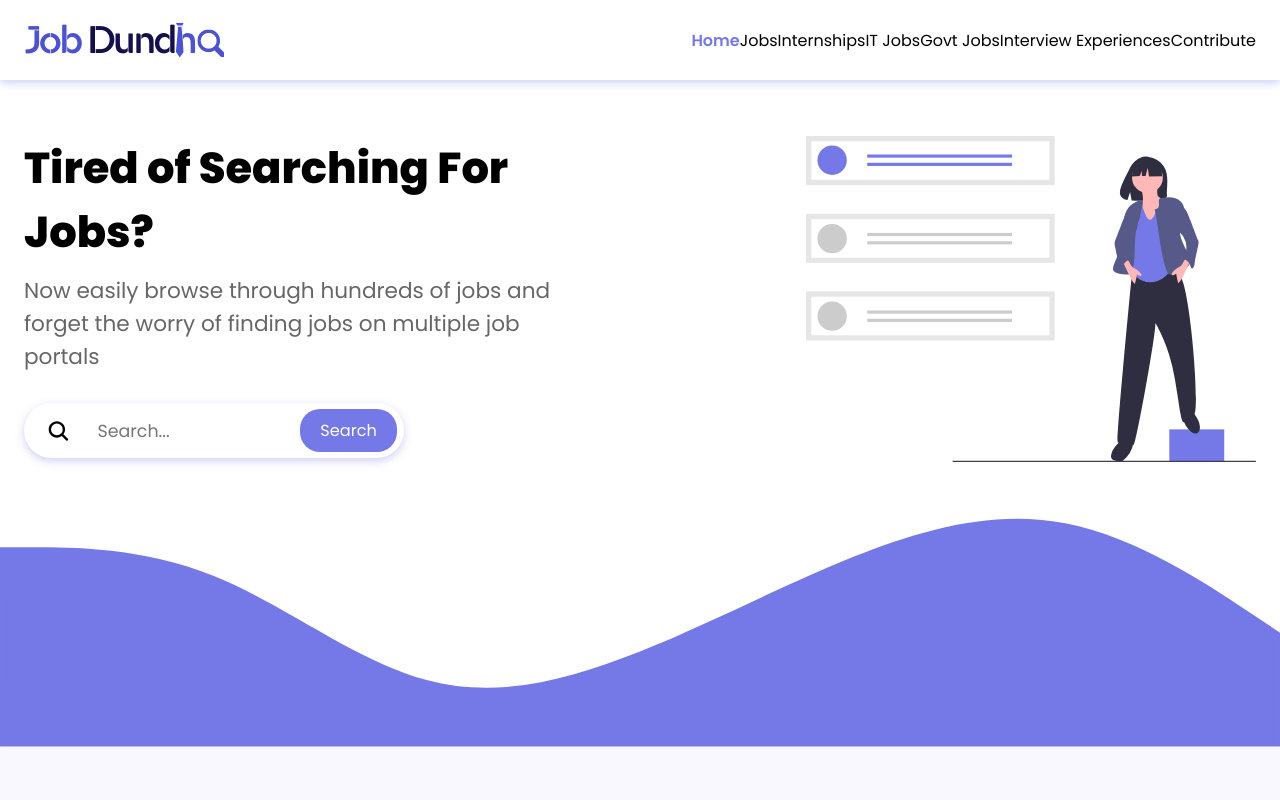
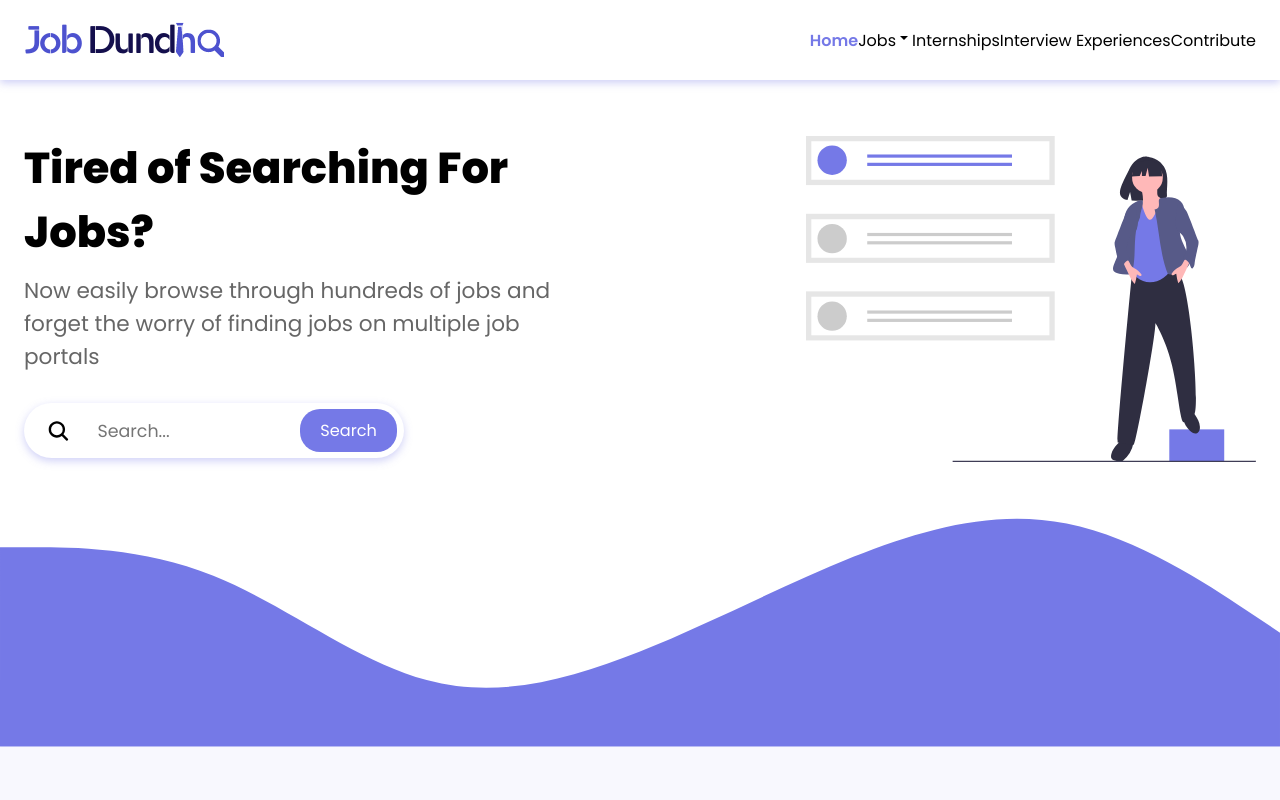
Before and after one commit to codescientist703/job-site, a React (Create React App) app in the folder jobsite/frontend/: page / in a window 1280 px wide. Shown: the top 800 px of the page. Built offline with nearby package versions, Linux system fonts and the light colour scheme.

Commit message:
dropdown list added

```diff
--- a/jobsite/frontend/src/RawContent/HeaderContent.js
+++ b/jobsite/frontend/src/RawContent/HeaderContent.js
@@ -10,36 +10,43 @@ const Data = [
 		name: 'Home',
 		link: '/',
 		icon: <AiOutlineHome />,
+		isDropDown: false,
 	},
 	{
 		name: 'Jobs',
 		link: '/category/jobs',
 		icon: <CgWorkAlt />,
+		isDropDown: true,
+		dropDownList: [
+			{
+				name: 'IT Jobs',
+				link: '/category/it-jobs',
+				icon: <BsCodeSlash />,
+			},
+			{
+				name: 'Govt Jobs',
+				link: '/category/government-jobs',
+				icon: <RiGovernmentLine />,
+			},
+		],
 	},
 	{
 		name: 'Internships',
 		link: '/category/internships',
 		icon: <BiBuildings />,
-	},
-	{
-		name: 'IT Jobs',
-		link: '/category/it-jobs',
-		icon: <BsCodeSlash />,
-	},
-	{
-		name: 'Govt Jobs',
-		link: '/category/government-jobs',
-		icon: <RiGovernmentLine />,
+		isDropDown: false,
 	},
 	{
 		name: 'Interview Experiences',
 		link: '/interview-experiences',
 		icon: <IoNewspaperOutline />,
+		isDropDown: false,
 	},
 	{
 		name: 'Contribute',
 		link: '/contribute-your-experience',
 		icon: <BsAward />,
+		isDropDown: false,
 	},
 ];
 export default Data;
--- a/jobsite/frontend/src/components/Header/Header.elements.js
+++ b/jobsite/frontend/src/components/Header/Header.elements.js
@@ -2,6 +2,8 @@ import styled from 'styled-components/macro';
 import { NavLink as NavvLink } from 'react-router-dom';
 import { FaHamburger } from 'react-icons/fa';
 import { IoClose } from 'react-icons/io5';
+import { IoMdArrowDropdown } from 'react-icons/io';
+
 export const NavHeader = styled.header`
 	position: relative;
 	z-index: 1000;
@@ -93,8 +95,9 @@ export const NavItem = styled.li`
 `;
 
 export const NavLink = styled(NavvLink)`
-	display: flex;
-	align-items: center;
+	position: relative;
+	/* display: flex;
+	align-items: center; */
 	text-decoration: none;
 	outline: none;
 	padding: 0.2rem 0.6rem;
@@ -104,19 +107,35 @@ export const NavLink = styled(NavvLink)`
 	width: 100%;
 	border-radius: 5px;
 
+	& > ul {
+		display: none;
+		background-color: #eee;
+		width: fit-content;
+		position: absolute;
+		top: 100%;
+		left: 0;
+		width: 150px;
+		padding: 0;
+	}
+
 	&:hover {
 		color: ${({ theme }) => theme.primaryColor};
+
+		& > ul {
+			display: block;
+		}
 	}
 
 	@media screen and (min-width: ${({ theme }) => theme.lg}px) {
 		padding: 0;
+
 		&:hover {
 			background-color: transparent;
 		}
 	}
 `;
 
-export const SideBarIcon = styled.div`
+export const SideBarIcon = styled.i`
 	margin-top: 0.2rem;
 	margin-right: 1.2rem;
 
@@ -151,3 +170,15 @@ export const Divider = styled.hr`
 	margin-bottom: 1.5rem;
 	opacity: 0.3;
 `;
+
+export const SmallArrow = styled(IoMdArrowDropdown)`
+	display: none;
+
+	@media screen and (min-width: ${({ theme }) => theme.lg}px) {
+		display: inline-block;
+	}
+`;
+
+export const DropdownItem = styled(NavLink)`
+	padding: 0.1rem 0;
+`;
--- a/jobsite/frontend/src/components/Header/Header.js
+++ b/jobsite/frontend/src/components/Header/Header.js
@@ -12,6 +12,8 @@ import {
 	SideBarIcon,
 	NavBar,
 	Divider,
+	SmallArrow,
+	DropdownItem,
 } from './Header.elements';
 import Data from '../../RawContent/HeaderContent';
 import { useMediaQuery } from 'react-responsive';
@@ -19,6 +21,28 @@ import { useContext } from 'react';
 import { ThemeContext } from 'styled-components';
 import { theme } from '../../theme';
 import Logo from '../../images/logo.png';
+
+const DropDown = ({ listData, click }) => {
+	return (
+		<ul>
+			{listData.map((item, index) => (
+				<NavItem key={index} onClick={click}>
+					<NavLink
+						exact
+						to={item.link}
+						activeStyle={{
+							color: theme.primaryColor,
+							fontWeight: '600',
+						}}
+					>
+						<SideBarIcon>{item.icon}</SideBarIcon>
+						{item.name}
+					</NavLink>
+				</NavItem>
+			))}
+		</ul>
+	);
+};
 
 const DisplayMenu = ({ isDesktop, isOpen, handleClick }) => {
 	return (
@@ -30,7 +54,7 @@ const DisplayMenu = ({ isDesktop, isOpen, handleClick }) => {
 					</SideBarLogo>
 				)}
 				{!isDesktop && <Divider />}
-				{Data.map((data, index) => (
+				{/* {Data.map((data, index) => (
 					<NavItem key={index} onClick={handleClick}>
 						<NavLink
 							exact
@@ -44,7 +68,60 @@ const DisplayMenu = ({ isDesktop, isOpen, handleClick }) => {
 							{data.name}
 						</NavLink>
 					</NavItem>
+				))} */}
+
+				{/* editing start */}
+
+				{Data.map((data, index) => (
+					<NavItem key={index} onClick={handleClick}>
+						<NavLink
+							exact
+							to={data.link}
+							activeStyle={{
+								color: theme.primaryColor,
+								fontWeight: '600',
+							}}
+							isDropDown
+						>
+							<SideBarIcon>{data.icon}</SideBarIcon>
+							{data.name}
+
+							{data.isDropDown && (
+								<>
+									<SmallArrow />
+
+									{isDesktop ? (
+										<DropDown
+											listData={data.dropDownList}
+											click={handleClick}
+										/>
+									) : (
+										data.dropDownList.map((item, index) => (
+											<>
+												<NavItem key={index} onClick={handleClick}>
+													<DropdownItem
+														exact
+														to={item.link}
+														activeStyle={{
+															color: theme.primaryColor,
+															fontWeight: '600',
+														}}
+													>
+														<SideBarIcon>{item.icon}</SideBarIcon>
+														{item.name}
+													</DropdownItem>
+												</NavItem>
+											</>
+										))
+									)}
+								</>
+							)}
+						</NavLink>
+					</NavItem>
 				))}
+
+				{/* editing end */}
+
 				{!isDesktop && <CloseIcon onClick={handleClick} />}
 			</NavMenu>
 		</NavBar>
```
